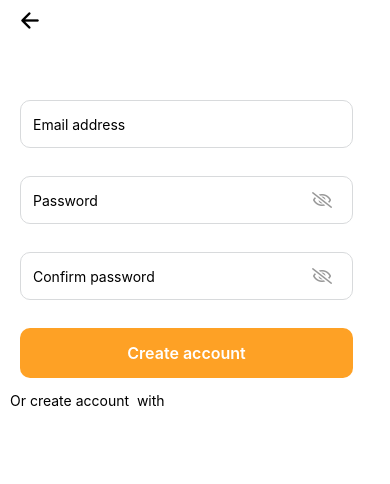
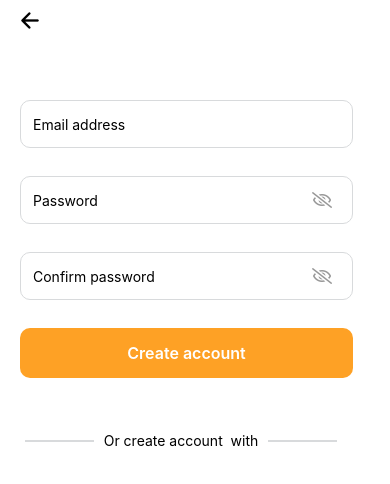
Before and after one commit to pedrohenriquefelima/my-application, a React Native app: screen /CreateOrLogin in a window 390 px wide. Shown: the top 484 px of the page. Built offline with nearby package versions, Linux system fonts and the light colour scheme.

Commit message:
or-create-account-width

```diff
--- a/screens/CreateAccountAndLogIn.jsx
+++ b/screens/CreateAccountAndLogIn.jsx
@@ -29,7 +29,7 @@ export default function CreateAccountAndLogIn({route, navigation}) {
     return (
         <SafeAreaView style={styles.container}>
             <View style={styles.subContainer}>
-                <TouchableOpacity style={styles.backButtonWrapper}>
+                <TouchableOpacity style={styles.backButtonWrapper} onPress={() => navigation.navigate('Welcome')}>
                     <Ionicons name="arrow-back" size={25} color={colors.black} />
                 </TouchableOpacity>
                 <Text style={styles.title}>{welcomeMode}</Text>
@@ -56,17 +56,10 @@ export default function CreateAccountAndLogIn({route, navigation}) {
                     </TouchableOpacity>
                 </View>
                <View style={styles.alternativeSeparatorContainer}>
-                    <View/>
+                    <View style={[styles.lineBorder, styles.marginRight]}/>
                     <Text>Or create account  with</Text>
-                    <View/>
+                    <View style={[styles.lineBorder, styles.marginLeft]}/>
                </View>
-
-                {/* already have an account */}
-                {/* <Button
-                    title="Go home"
-                    onPress={goHome}
-                /> */}
-
             </View>
 
         </SafeAreaView>
@@ -108,7 +101,6 @@ const styles = StyleSheet.create({
         borderColor: colors.grey,
         borderRadius: 10,
         borderWidth: 1,
-
     },
     textInput: {
         flex: 1,
@@ -130,6 +122,25 @@ const styles = StyleSheet.create({
         color: colors.white,
         fontSize: 16,
         fontWeight: '600',
+    },
+    alternativeSeparatorContainer: {
+        width: '90%',
+        marginTop: 40,
+        flexDirection: 'row',
+        justifyContent: 'center',
+        alignItems: 'center'
+    },
+    lineBorder: {
+        backgroundColor: 'red',
+        width: '20%',
+        borderBottomColor: colors.grey,
+        borderBottomWidth: 2
+    },
+    marginRight: {
+        marginRight: 10
+    },
+    marginLeft: {
+        marginLeft: 10
     }
 
 })
--- a/screens/Welcome.jsx
+++ b/screens/Welcome.jsx
@@ -35,7 +35,6 @@ const styles = StyleSheet.create({
         alignItems: "center"
     },
     flexOne: {
-        backgroundColor: 'blue',
         width: '100%',
         flex: 10
     },
```
